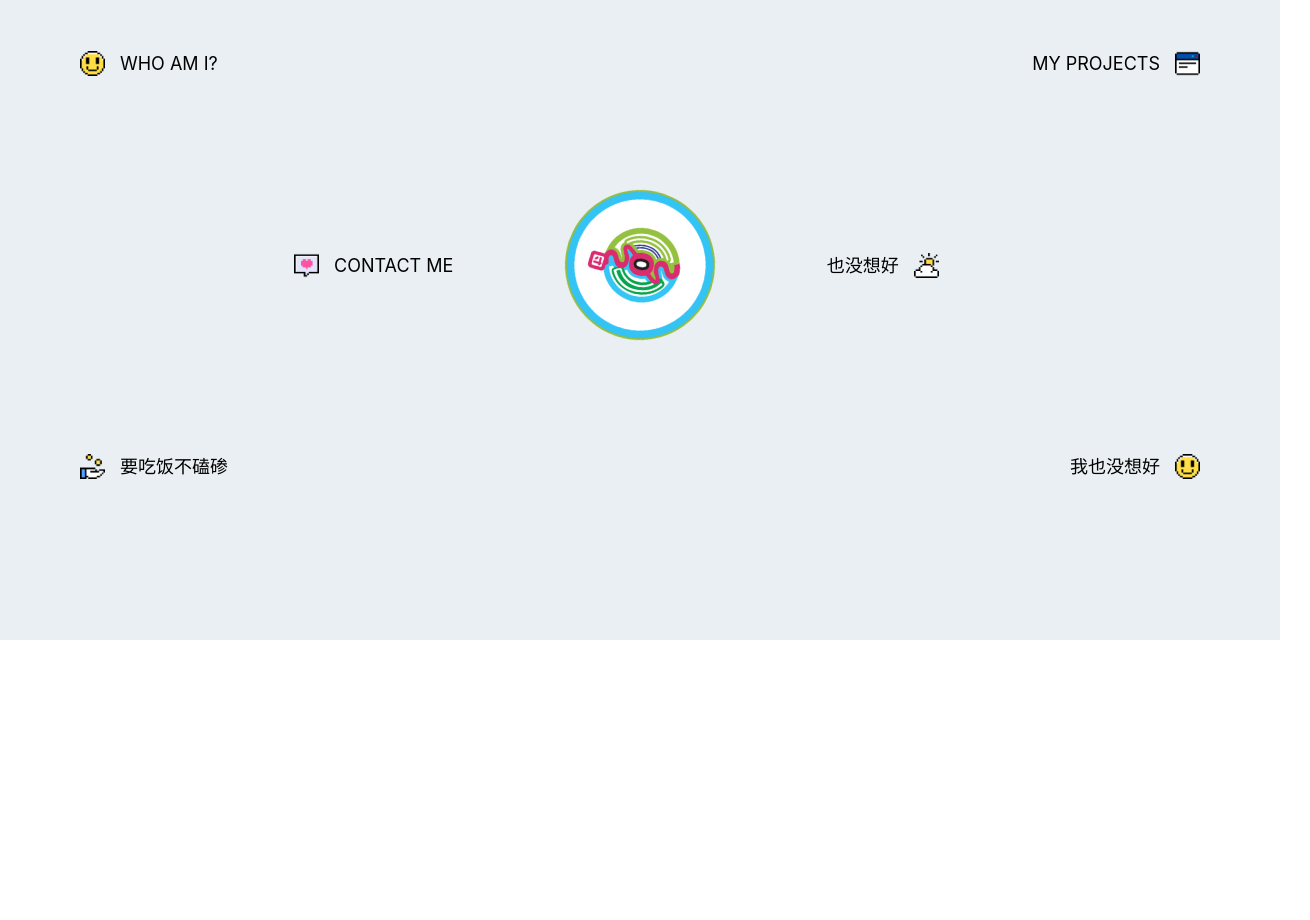
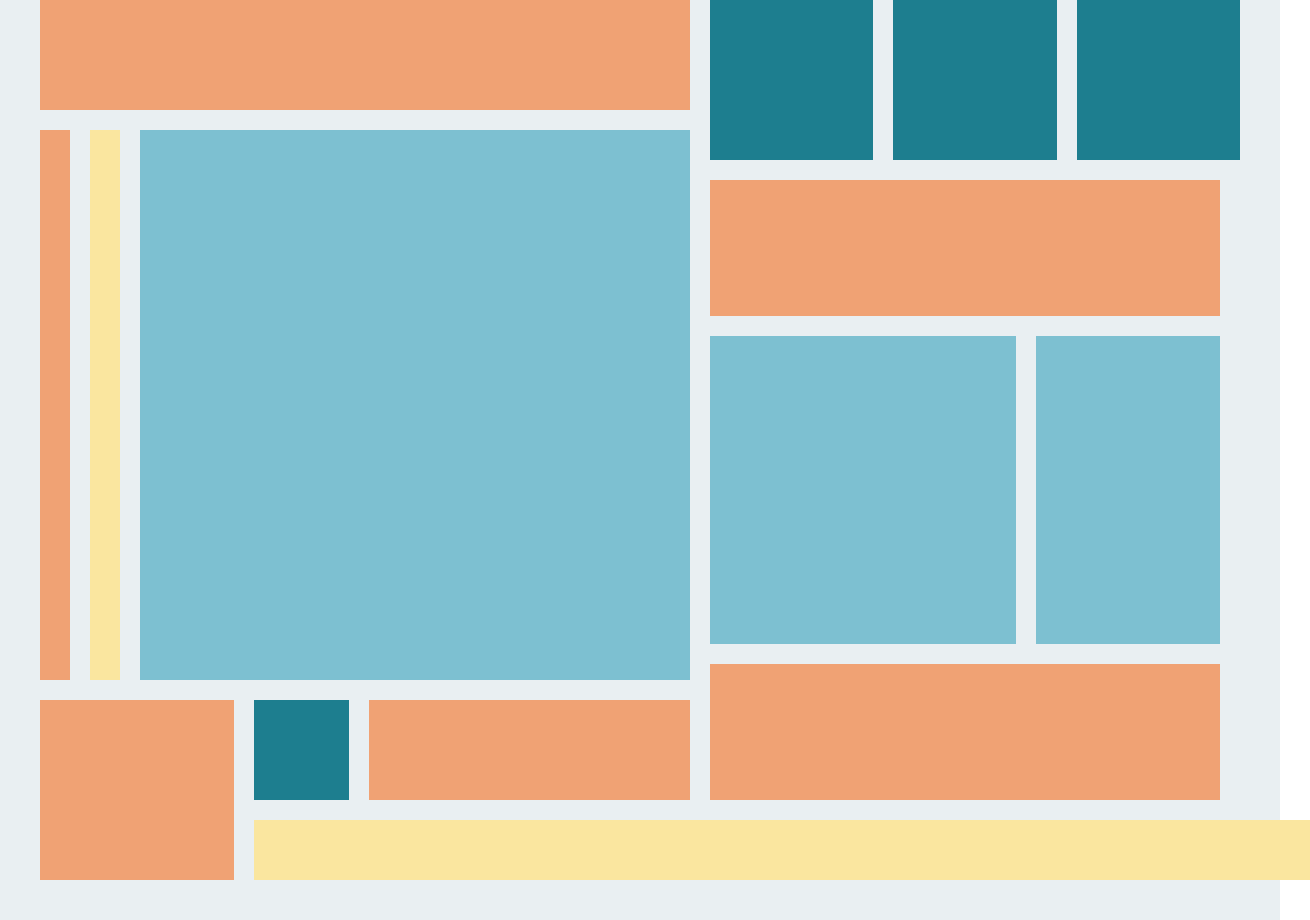
Before and after one commit to 20mEmeraldSplash/profile-aws-react, a React (Create React App) app: page / in a window 1280 px wide. Shown: the part 160-1080 px from the top of the page, 1310 px wide, since content can reach past the window. Before the commit the page ends 800 px from the top, so only its background shows below. Built offline with nearby package versions, Linux system fonts and the light colour scheme.

Commit message:
Finish YIC-32

```diff
--- a/src/App.js
+++ b/src/App.js
@@ -9,6 +9,7 @@ import {
 import "./App.css";
 
 import MainPage from './components/PageComponent/MainPage/MainPage'
+import UpdateMainPage from './components/PageComponent/UpdateMainPage/UpdateMainPage';
 import ProfilePage from './components/PageComponent/ProfilePage/ProfilePage'
 import HeaderBar from './components/HeaderBar/HeaderBar'
 
@@ -23,7 +24,7 @@ function App() {
           </div>
           <div className='App-Page'>
             <Routes>
-              <Route path='/' exact element={<MainPage />} />
+              <Route path='/' exact element={<UpdateMainPage />} />
               <Route path='/profile' element={<ProfilePage />} />
             </Routes>
           </div>
--- /dev/null
+++ b/src/components/PageComponent/UpdateMainPage/UpdateMainPage.css
@@ -0,0 +1,160 @@
+.MainPageContainer{
+    background-color: #E9EFF2;
+    min-height: calc(100vh - 50px);
+    height: 1030px;
+    width: 100vw;
+    display: flex;
+    flex-direction: row;
+    padding: 40px;
+}
+/* CSS for left side of Main Page */
+.MainPageContainer-Left{
+    display: flex;
+    height: 100%;
+    width: 55%;
+    padding-right: 10px;
+    flex-direction: column;
+}
+/* CSS for left side Row 1 */
+.Left-Row1{
+    width: 100%;
+    height: 180px;
+    background-color: #F0A274;
+    margin-bottom: 20px;
+}
+/* CSS for left side Row 2 */
+.Left-Row2{
+    width: 100%;
+    height: 550px;
+    margin-bottom: 20px;
+    display: flex;
+    flex-direction: row;
+}
+.Left-Row2-Col1{
+    width: 30px;
+    height: 100%;
+    background-color: #F0A274;
+    margin-right: 20px;
+}
+.Left-Row2-Col2{
+    width: calc(100% - 590px - 30px);
+    height: 100%;
+    background-color: #FAE69F;
+    margin-right: 20px;
+}
+.Left-Row2-Col3{
+    width: 550px;
+    height: 100%;
+    background-color: #7DC0D1;
+}
+/* CSS for left side Row 3 */
+.Left-Row3{
+    width: 100%;
+    height: 180px;
+    display: flex;
+    flex-direction: row;
+}
+.Left-Row3-Col1{
+    width: calc(100% - 450px);
+    height: 100%;
+    background-color: #F0A274;
+    margin-right: 20px;
+}
+.Left-Row3-Col2{
+    width: 450px;
+    height: 100%;
+    display: flex;
+    flex-direction: column;
+}
+.Left-Row3-Col2-Row1{
+    width: 100%;
+    height: 100px;
+    margin-bottom: 20px;
+    display: flex;
+    flex-direction: row;
+
+}
+.Left-Row3-Col2-Row1-Col1{
+    width: 100px !important;
+    height:100%;
+    background-color: #1D7E8F;
+}
+.Left-Row3-Col2-Row1-Col2{
+    width: calc(100% - 100px);
+    height:100%;
+    margin-left: 20px;
+    background-color: #F0A274;
+}
+.Left-Row3-Col2-Row2{
+    width: calc(100% + 620px);
+    height: 60px;
+    background-color: #FAE69F;
+}
+
+
+
+/* CSS for right side of Main Page */
+.MainPageContainer-Right{
+    display: flex;
+    height: 100%;
+    width: 45%;
+    padding-left: 10px;
+    flex-direction: column;
+}
+/* CSS for right side Row 1 */
+.Right-Row1{
+    width: 100%;
+    height: 230px;
+    margin-bottom: 20px;
+    display: flex;
+    flex-direction: row;
+    justify-content: space-between;
+}
+.Right-Row1-Col{
+    width: calc((100% - 40px)/3);
+    height: 100%;
+    background-color: #1D7E8F;
+}
+/* CSS for right side Row 2 */
+.Right-Row2{
+    width: 100%;
+    height: 700px;
+    display: flex;
+    flex-direction: row;
+}
+.Right-Row2-Col1{
+    width: 600px;
+    height: calc(100% - 80px);
+    margin-right: 20px;
+    display: flex;
+    flex-direction: column;
+    justify-content: space-between;
+}
+.Right-Row2-Col1-Row13{
+    width: 100%;
+    height: 22%;
+    background-color: #F0A274;
+}
+.Right-Row2-Col1-Row2{
+    width: 100%;
+    height: calc(56% - 40px);
+    display: flex;
+    flex-direction: row;
+}
+.Right-Row2-Col1-Row2-Col1{
+    /* aspect-ratio: 1; */
+    width: 60%;
+    height: 100%;
+    margin-right: 20px;
+    background-color: #7DC0D1;
+}
+.Right-Row2-Col1-Row2-Col2{
+    width: calc(40% - 20px);
+    height: 100%;
+    background-color: #7DC0D1;
+}
+.Right-Row2-Col2{
+    width: calc(100% - 620px);
+    height: 100%;
+    background-color: #F0A274;
+}
--- /dev/null
+++ b/src/components/PageComponent/UpdateMainPage/UpdateMainPage.js
@@ -0,0 +1,48 @@
+import React from "react";
+import "./UpdateMainPage.css";
+
+export default function UpdateMainPage(){
+    return(
+        <div className="MainPageContainer">
+            <div className="MainPageContainer-Left">
+                <div className="Left-Row1">
+                </div>
+                <div className="Left-Row2">
+                    <div className="Left-Row2-Col1"></div>
+                    <div className="Left-Row2-Col2"></div>
+                    <div className="Left-Row2-Col3"></div>
+                </div>
+                <div className="Left-Row3">
+                    <div className="Left-Row3-Col1"></div>
+                    <div className="Left-Row3-Col2">
+                        <div className="Left-Row3-Col2-Row1">
+                            <div className="Left-Row3-Col2-Row1-Col1"></div>
+                            <div className="Left-Row3-Col2-Row1-Col2"></div>
+                        </div>
+                        <div className="Left-Row3-Col2-Row2"></div>
+                    </div>
+
+                </div>
+            </div>
+
+            <div className="MainPageContainer-Right">
+                <div className="Right-Row1">
+                    <div className="Right-Row1-Col"></div>
+                    <div className="Right-Row1-Col"></div>
+                    <div className="Right-Row1-Col"></div>
+                </div>
+                <div className="Right-Row2">
+                    <div className="Right-Row2-Col1">
+                        <div className="Right-Row2-Col1-Row13"></div>
+                        <div className="Right-Row2-Col1-Row2">
+                            <div className="Right-Row2-Col1-Row2-Col1"></div>
+                            <div className="Right-Row2-Col1-Row2-Col2"></div>
+                        </div>
+                        <div className="Right-Row2-Col1-Row13"></div>
+                    </div>
+                    <div className="Right-Row2-Col2"></div>
+                </div>
+            </div>
+        </div>
+    );
+}
--- a/src/components/SkillSetContainer/SkillSetContainer.js
+++ b/src/components/SkillSetContainer/SkillSetContainer.js
@@ -39,6 +39,14 @@ export default class SkillSetContainer extends Component {
                     <div className='SkillName'> GitHub </div>
                     <div className='SkillBar1' style={{width: '50%'}}></div>
                 </div>
+                <div className='SkillRow'>
+                    <div className='SkillName'> Adobe XD </div>
+                    <div className='SkillBar2' style={{width: '50%'}}></div>
+                </div>
+                <div className='SkillRow'>
+                    <div className='SkillName'> Digital Painting </div>
+                    <div className='SkillBar3' style={{width: '50%'}}></div>
+                </div>
 
             </div>
         );
```
